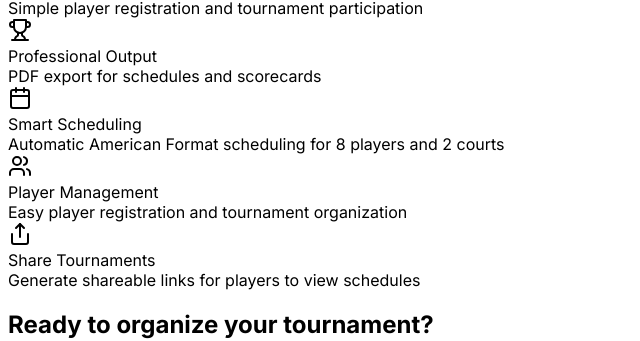
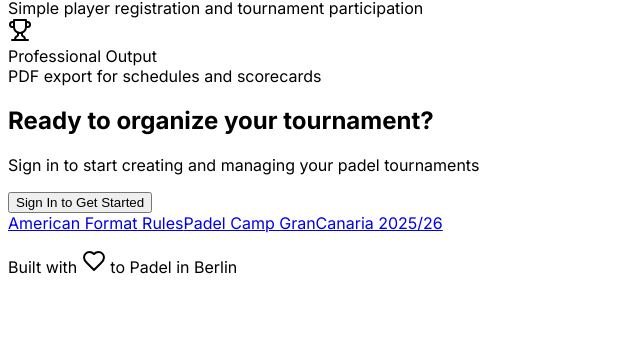
Before and after one commit to SergejSoft/Padel-app, a React (Vite) app in the folder client/: page / in a window 1280 px wide. Shown: the part 349-690 px from the top of the page, without its empty margins (0-640 px from the left). Built offline with nearby package versions, Linux system fonts and the light colour scheme; no server answers.

Commit message:
Remove the feature descriptions and related images from the landing page
Removes the outdated feature cards and their associated preview functionality from `client/src/pages/landing.tsx`.

Replit-Commit-Author: Agent
Replit-Commit-Session-Id: cb3c73d6-f7c1-4997-8421-3455fc936446

```diff
--- a/client/src/pages/landing.tsx
+++ b/client/src/pages/landing.tsx
@@ -311,67 +311,7 @@ export default function Landing() {
             </Tabs>
           </div>
 
-          <div className="grid md:grid-cols-3 gap-6 mb-16">
-            <Card
-              className="cursor-pointer hover:shadow-lg transition-shadow"
-              onClick={() => showPreview(
-                "Smart Scheduling",
-                "See how our American Format algorithm automatically creates optimal tournament schedules for 8 players and 2 courts",
-                setupPreviewImage,
-                "Tournament Setup Interface"
-              )}
-            >
-              <CardHeader className="text-center">
-                <Calendar className="h-12 w-12 mx-auto mb-4 text-primary" />
-                <CardTitle>Smart Scheduling</CardTitle>
-              </CardHeader>
-              <CardContent>
-                <CardDescription className="text-center">
-                  Automatic American Format scheduling for 8 players and 2 courts
-                </CardDescription>
-              </CardContent>
-            </Card>
 
-            <Card
-              className="cursor-pointer hover:shadow-lg transition-shadow"
-              onClick={() => showPreview(
-                "Player Management",
-                "Easily add and manage all tournament participants with our intuitive player registration system",
-                playersPreviewImage,
-                "Player Names Interface"
-              )}
-            >
-              <CardHeader className="text-center">
-                <Users className="h-12 w-12 mx-auto mb-4 text-primary" />
-                <CardTitle>Player Management</CardTitle>
-              </CardHeader>
-              <CardContent>
-                <CardDescription className="text-center">
-                  Easy player registration and tournament organization
-                </CardDescription>
-              </CardContent>
-            </Card>
-
-            <Card
-              className="cursor-pointer hover:shadow-lg transition-shadow"
-              onClick={() => showPreview(
-                "Share Tournaments",
-                "Generate shareable links that display professional tournament schedules with real-time updates and match results",
-                schedulePreviewImage,
-                "Tournament Schedule Interface"
-              )}
-            >
-              <CardHeader className="text-center">
-                <Share className="h-12 w-12 mx-auto mb-4 text-primary" />
-                <CardTitle>Share Tournaments</CardTitle>
-              </CardHeader>
-              <CardContent>
-                <CardDescription className="text-center">
-                  Generate shareable links for players to view schedules
-                </CardDescription>
-              </CardContent>
-            </Card>
-          </div>
 
           <div className="text-center">
             <h2 className="text-2xl font-bold text-foreground mb-4">
```
